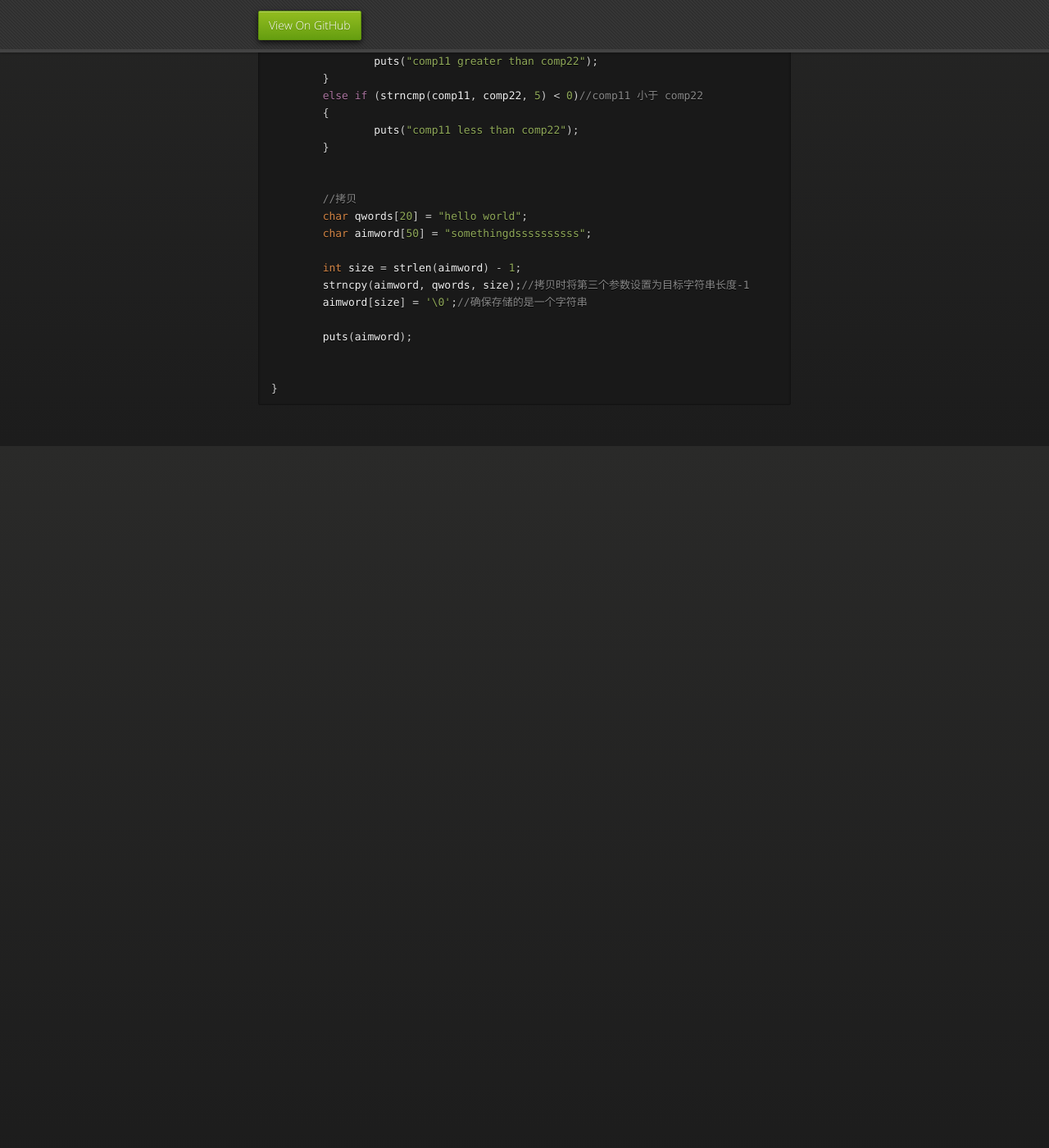
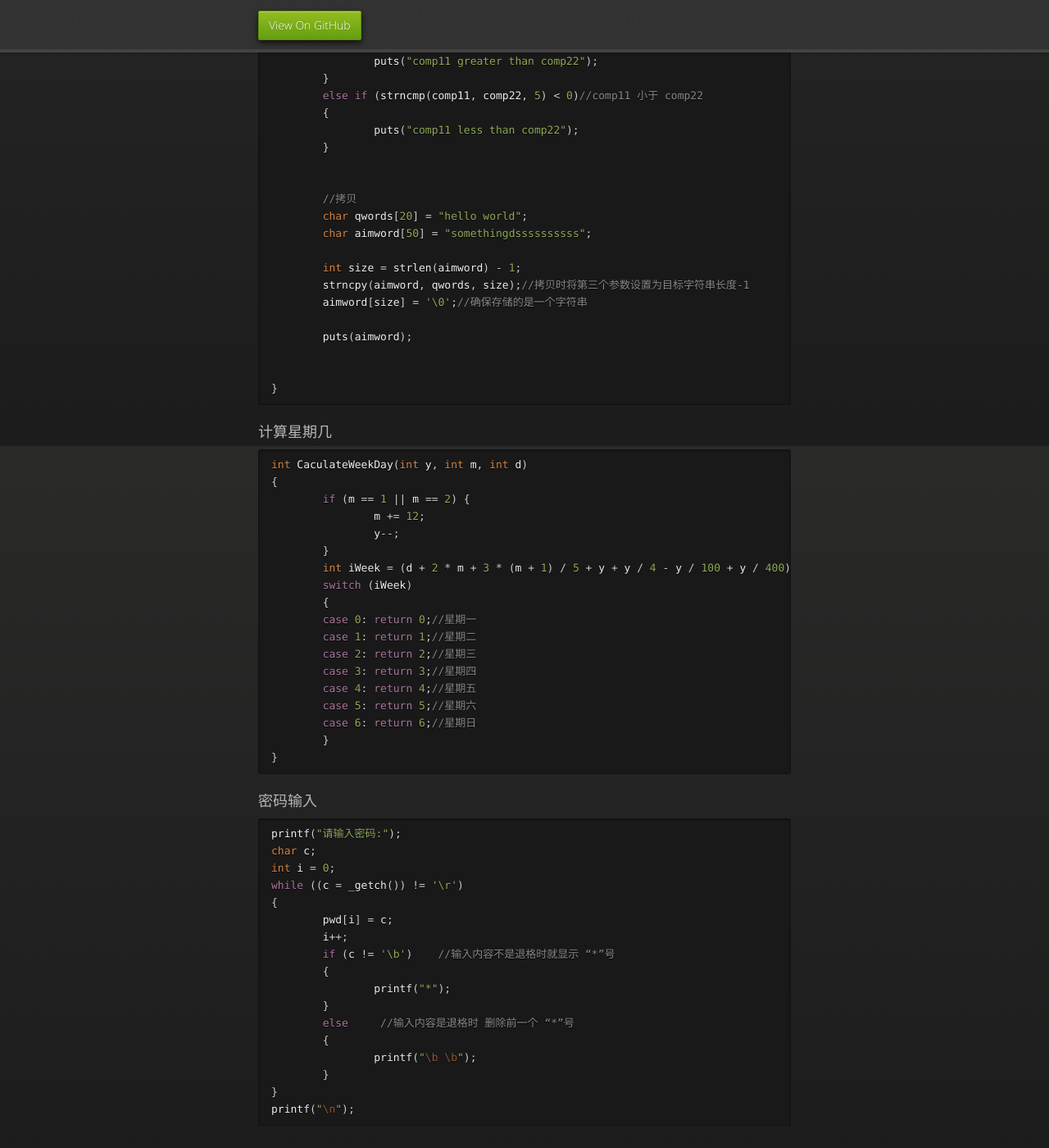
Before and after one commit to picturetxl/cs_c_language, a Jekyll site: the page built from index.md, in a window 1280 px wide and 1400 px high, scrolled down 4856 px. Shown: the whole window at 82% size. Built offline with Jekyll 4.4.1, drawn with Linux system fonts in a browser that asks for light colours; our own code applies the rules of GitHub Pages for plain Markdown files; the repository's description, which GitHub fills in, is left out; before the commit the page ends 5460 px from its top, so only the background shows below that.

Commit message:
Update index.md
计算星期几 and 密码的输入

````diff
--- a/index.md
+++ b/index.md
@@ -248,3 +248,48 @@ void string_all()
 
 }
 ```
+
+
+### 计算星期几
+```c
+int CaculateWeekDay(int y, int m, int d)
+{
+	if (m == 1 || m == 2) {
+		m += 12;
+		y--;
+	}
+	int iWeek = (d + 2 * m + 3 * (m + 1) / 5 + y + y / 4 - y / 100 + y / 400) % 7;
+	switch (iWeek)
+	{
+	case 0: return 0;//星期一
+	case 1: return 1;//星期二
+	case 2: return 2;//星期三
+	case 3: return 3;//星期四
+	case 4: return 4;//星期五
+	case 5: return 5;//星期六
+	case 6: return 6;//星期日
+	}
+}
+```
+
+
+### 密码输入
+```c
+printf("请输入密码:");
+char c;
+int i = 0;
+while ((c = _getch()) != '\r')
+{
+	pwd[i] = c;
+	i++;
+	if (c != '\b')    //输入内容不是退格时就显示 “*”号
+	{
+		printf("*");
+	}
+	else     //输入内容是退格时 删除前一个 “*”号
+	{
+		printf("\b \b");
+	}
+}
+printf("\n");
+```
````
